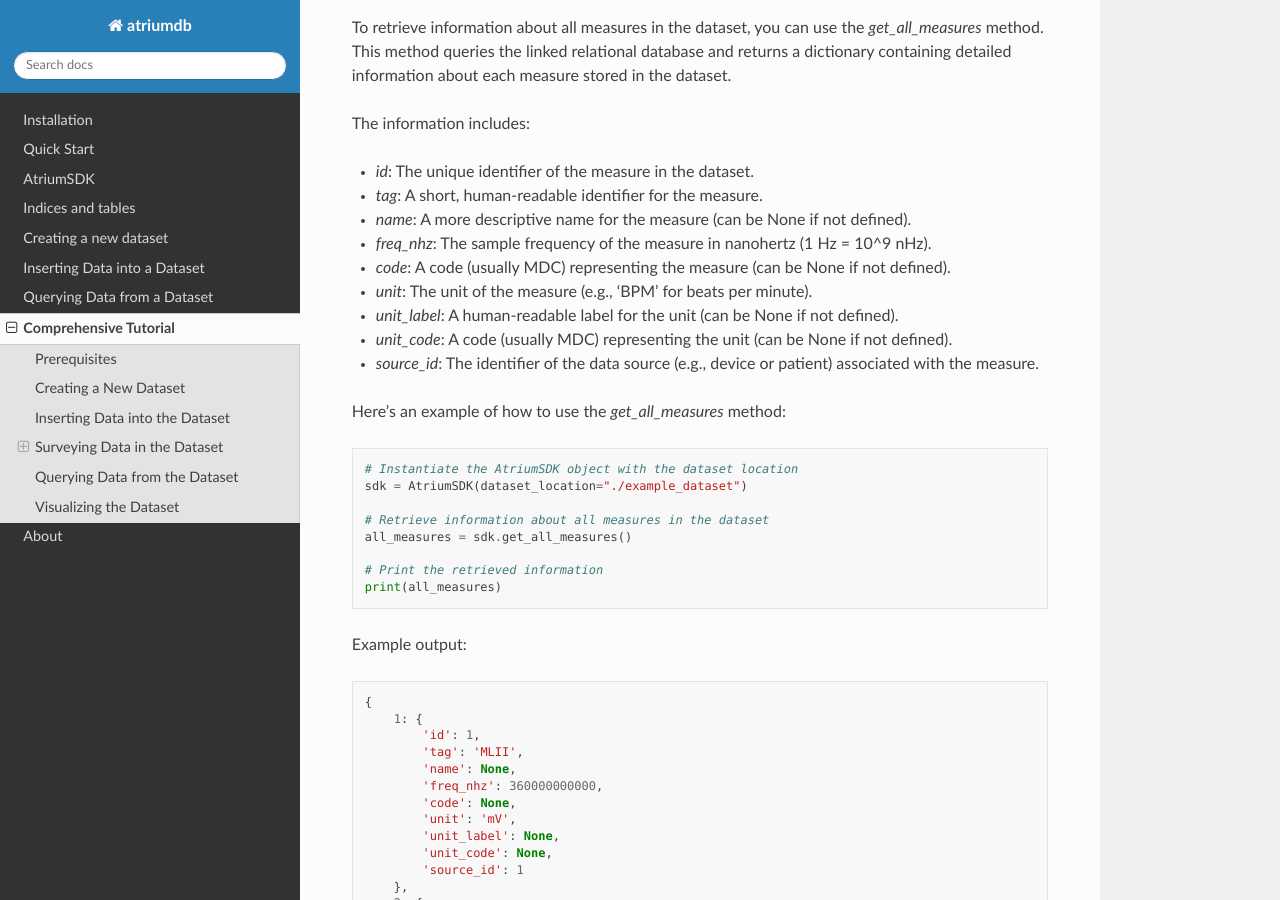
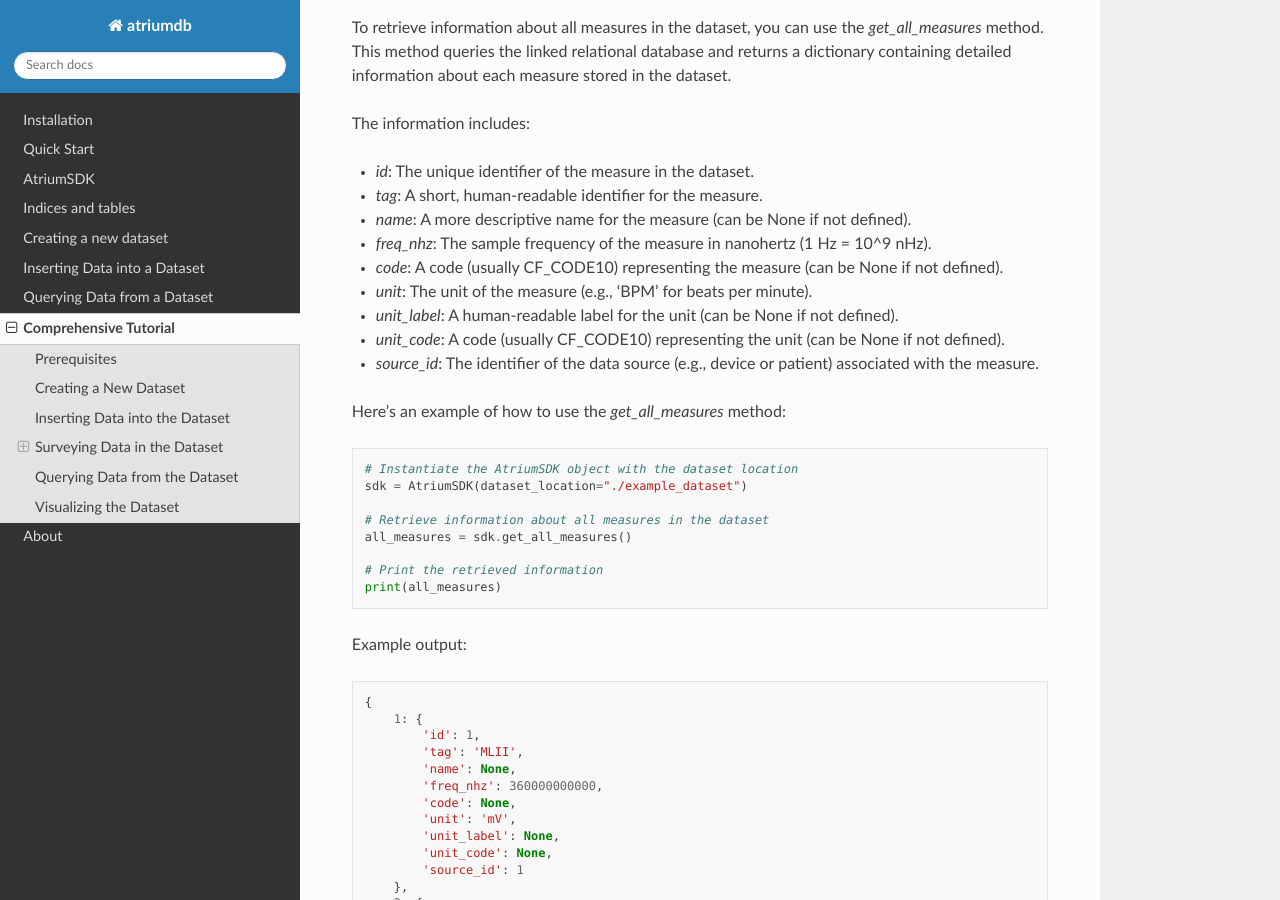
Before and after one commit to LaussenLabs/atriumdb, a Sphinx documentation site: the page built from sdk/docs/source/tutorial.rst, in a window 1280 px wide and 900 px high, scrolled down 2556 px. Built offline with Sphinx 7.4.7 and the Read the Docs theme 2.0.0, drawn with Linux system fonts in a browser that asks for light colours.

Commit message:
Clarification on measure codes.

```diff
--- a/sdk/docs/source/tutorial.rst
+++ b/sdk/docs/source/tutorial.rst
@@ -129,10 +129,10 @@ The information includes:
 - `tag`: A short, human-readable identifier for the measure.
 - `name`: A more descriptive name for the measure (can be None if not defined).
 - `freq_nhz`: The sample frequency of the measure in nanohertz (1 Hz = 10^9 nHz).
-- `code`: A code (usually MDC) representing the measure (can be None if not defined).
+- `code`: A code (usually CF_CODE10) representing the measure (can be None if not defined).
 - `unit`: The unit of the measure (e.g., 'BPM' for beats per minute).
 - `unit_label`: A human-readable label for the unit (can be None if not defined).
-- `unit_code`: A code (usually MDC) representing the unit (can be None if not defined).
+- `unit_code`: A code (usually CF_CODE10) representing the unit (can be None if not defined).
 - `source_id`: The identifier of the data source (e.g., device or patient) associated with the measure.
 
 Here's an example of how to use the `get_all_measures` method:
```
